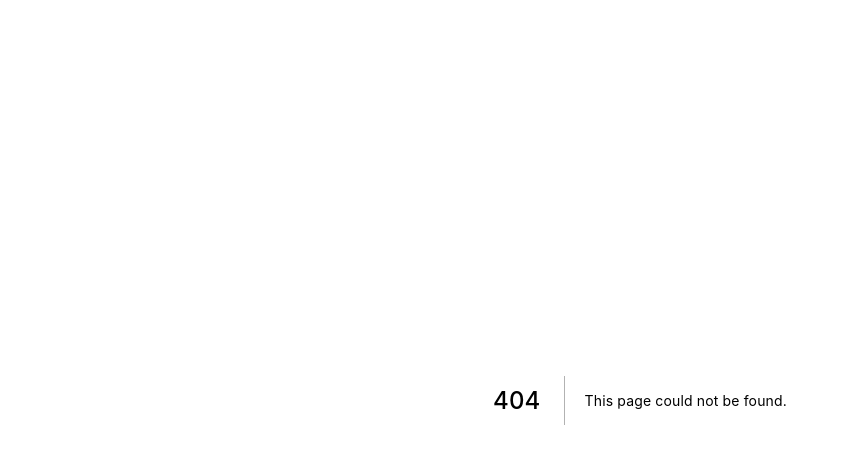
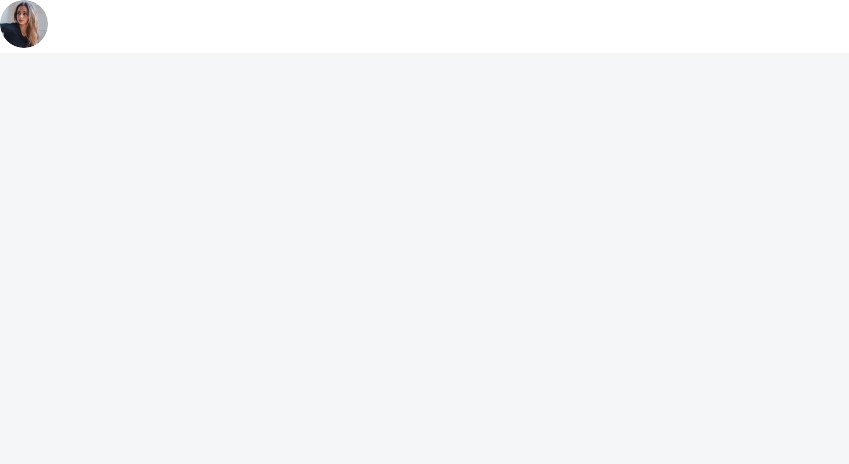
Before and after one commit to hheimerd/pong, a Next.js app in the folder frontend/: page /chat in a window 1280 px wide. Before the commit this address had no page. Shown: the top 464 px of the page, without its empty margins (0-849 px from the left). Built offline with nearby package versions, Linux system fonts and the light colour scheme.

Commit message:
Add chat index page

```diff
--- /dev/null
+++ b/frontend/pages/chat/index.tsx
@@ -0,0 +1,7 @@
+import {Avatar} from "../../components";
+
+export default function MainPage() {
+    return <>
+      <Avatar size="small" image="photo_avatar.png"/>
+    </>
+}
```
